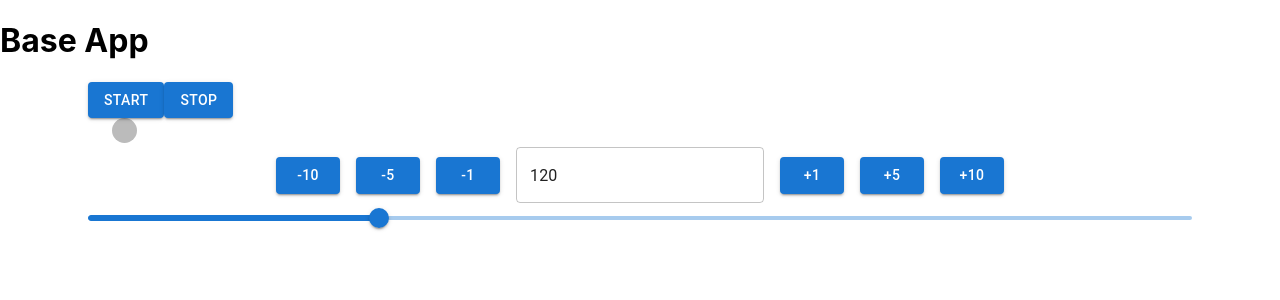
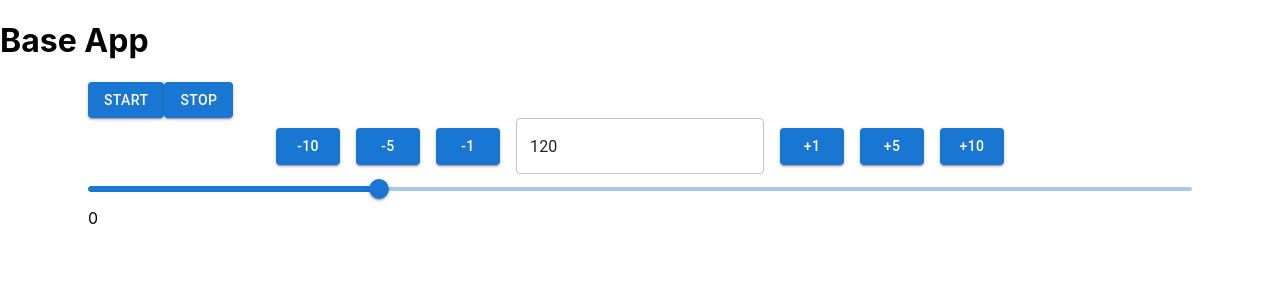
Before and after one commit to fleather2/metronome, a React (Create React App) app in the folder app/: page / in a window 1280 px wide. Shown: the top 300 px of the page. Built offline with nearby package versions, Linux system fonts and the light colour scheme.

Commit message:
Renaming dots to beatCircles

```diff
--- /dev/null
+++ b/app/src/components/Metronome/BeatCircles.js
@@ -0,0 +1,9 @@
+import { Container } from "@mui/material";
+
+function BeatCircles ({numBeats, currentBeat}) {
+    return (
+        <Container>{currentBeat}</Container>
+    )
+}
+
+export default BeatCircles;
--- a/app/src/components/Metronome/Dots.js
+++ /dev/null
@@ -1,25 +0,0 @@
-import { Container } from "@mui/material";
-import "./beat.css";
-import { useState, useEffect, useRef} from "react";
-
-
-function Dots({numBeats, currentBeat}) {
-
-    const BeatCircle = (idx) => {
-        return (<div className="beatCircle" idx={idx}></div>)
-    }
-
-    useEffect( () => {
-        if (currentBeat % 4 == 0) {
-            console.log("Here")
-        }
-    }, [currentBeat])
-
-    return (
-        <Container>
-            <BeatCircle />
-        </Container>
-    )
-}
-
-export default Dots;
--- a/app/src/components/Metronome/Metronome.js
+++ b/app/src/components/Metronome/Metronome.js
@@ -1,8 +1,8 @@
 import React, {useState, useEffect} from 'react';
-import { motion } from "framer-motion";
 import { Slider, Container, Stack, Button, TextField, InputAdornment, FormControl } from "@mui/material"
 import BpmSelector from "./BpmSelector"
 import Player from './Player';
+import BeatCircles from './BeatCircles';
 
 /*  TODO
 3 parts:
@@ -18,11 +18,13 @@ const NUM_BEATS = 4;
 function Metronome() {
     const [bpm, setBpm] = useState(DEFAULT_BPM);
     const audioContext = new AudioContext();
+    const [currentBeat, setCurrentBeat] = useState(0);
 
     return (
         <Container >
-            <Player bpm={bpm} numBeats={NUM_BEATS} audioContext={audioContext}/>
+            <Player bpm={bpm} numBeats={NUM_BEATS} audioContext={audioContext} currentBeat={currentBeat} setCurrentBeat={setCurrentBeat}/>
             <BpmSelector maxBpm={MAX_BPM} minBpm={MIN_BPM} bpm={bpm} setBpm={setBpm}/>
+            <BeatCircles numBeats={NUM_BEATS} currentBeat={currentBeat}/>
         </Container>
     )
 }
--- a/app/src/components/Metronome/Player.js
+++ b/app/src/components/Metronome/Player.js
@@ -1,13 +1,7 @@
 import { useState, useEffect, useRef} from "react";
-import { animate } from "motion";
 import { Container, Button } from "@mui/material";
-import Dots from "./Dots";
 
-function timeout(delay) {
-    return new Promise( res => setTimeout(res, delay) );
-}
-
-const Player = ({bpm, numBeats, audioContext, gainNode, beatSet}) => {
+const Player = ({bpm, numBeats, audioContext, currentBeat, setCurrentBeat}) => {
     const [play, setPlay] = useState(false);
 
     let intervalDuration = 0.9;
@@ -57,8 +51,6 @@ const Player = ({bpm, numBeats, audioContext, gainNode, beatSet}) => {
         }
     }, [bpm, play])
 
-    const [currentBeat, setCurrentBeat] = useState();
-
     function scheduleBeatChange(beat) {
         if (play) {
             console.log(beat, (beat.beatTime - audioContext.currentTime)*1000);
@@ -82,9 +74,6 @@ const Player = ({bpm, numBeats, audioContext, gainNode, beatSet}) => {
         <Container>
             <Button variant="contained" onClick={() => startMetronome()}>Start</Button>
             <Button variant="contained" onClick={() => stopMetronome()}>Stop</Button>
-            <Dots numBeats={numBeats} currentBeat={currentBeat}/>
-
-            {currentBeat}
         </Container>
     )
 }
--- a/app/src/components/Metronome/beat.css
+++ b/app/src/components/Metronome/beat.css
@@ -1,7 +1,40 @@
-.beatCircle {
+/* .beatCircle {
     height: 25px;
     width: 25px;
     background-color: #bbb;
     border-radius: 50%;
     display: inline-block;
-  }
+  } */
+.beatCircle {
+  display: inline-block;
+  width: 50px;
+  height: 50px;
+  border-radius: 50%;
+  border-style: solid;
+  border-width: 2px;
+  border-color: rgb(64, 64, 64);
+  background-color: rgba(0, 0, 0, 0);
+  pointer-events:none;
+}
+
+.beatCircleFill {
+  display: inline-block;
+  width: 50px;
+  height: 50px;
+  border-radius: 50%;
+  border-style: solid;
+  border-width: 2px;
+  border-color: rgb(64, 64, 64);
+  background-color: rgb(64, 64, 64);
+  pointer-events:none;
+}
+
+@keyframes fadeIn {
+  0% { opacity: 0; }
+  100% { opacity: 1; }
+}
+
+@keyframes fadeOut {
+  0% { opacity: 1; }
+  100% { opacity: 0; }
+}
```
